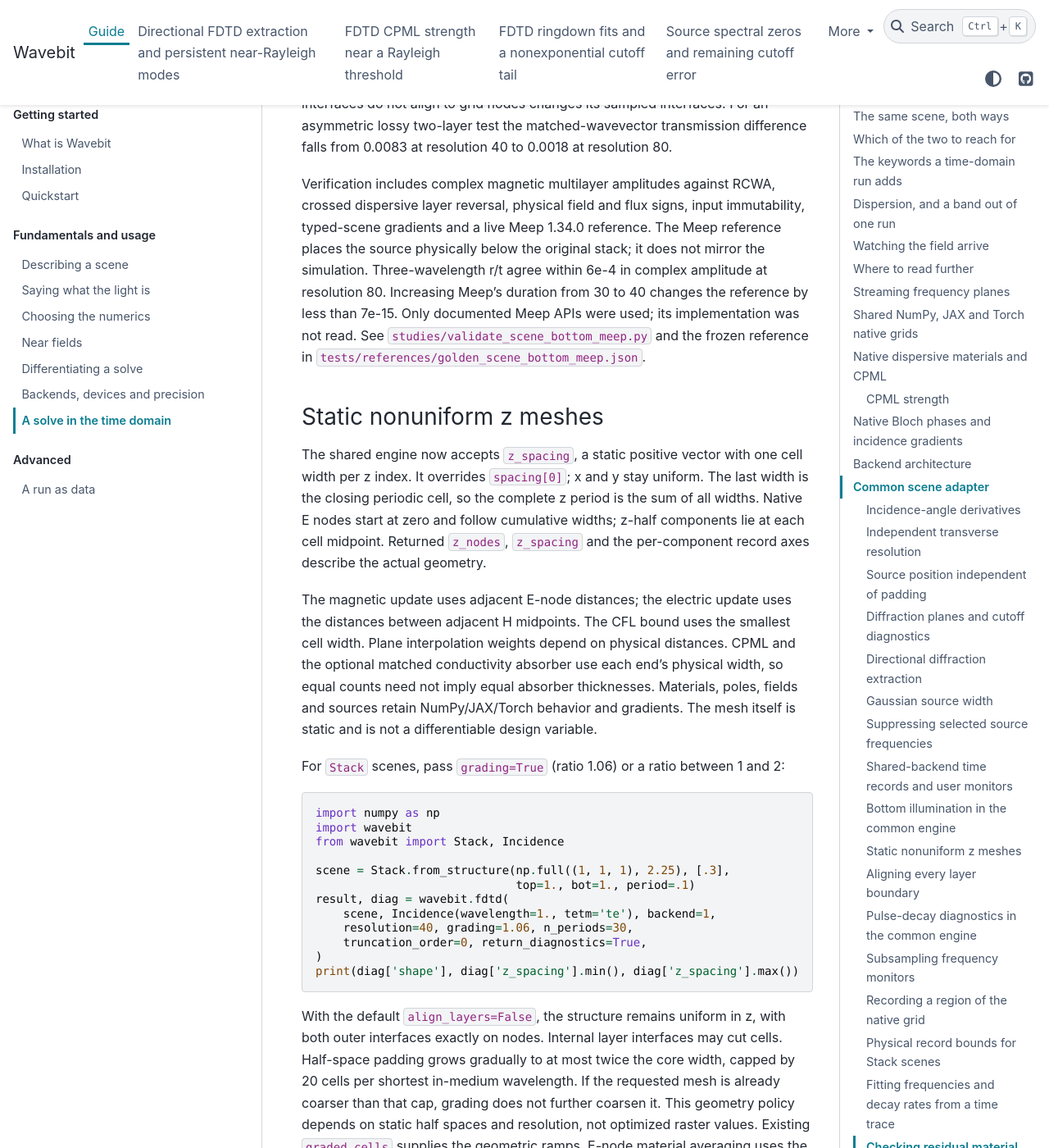
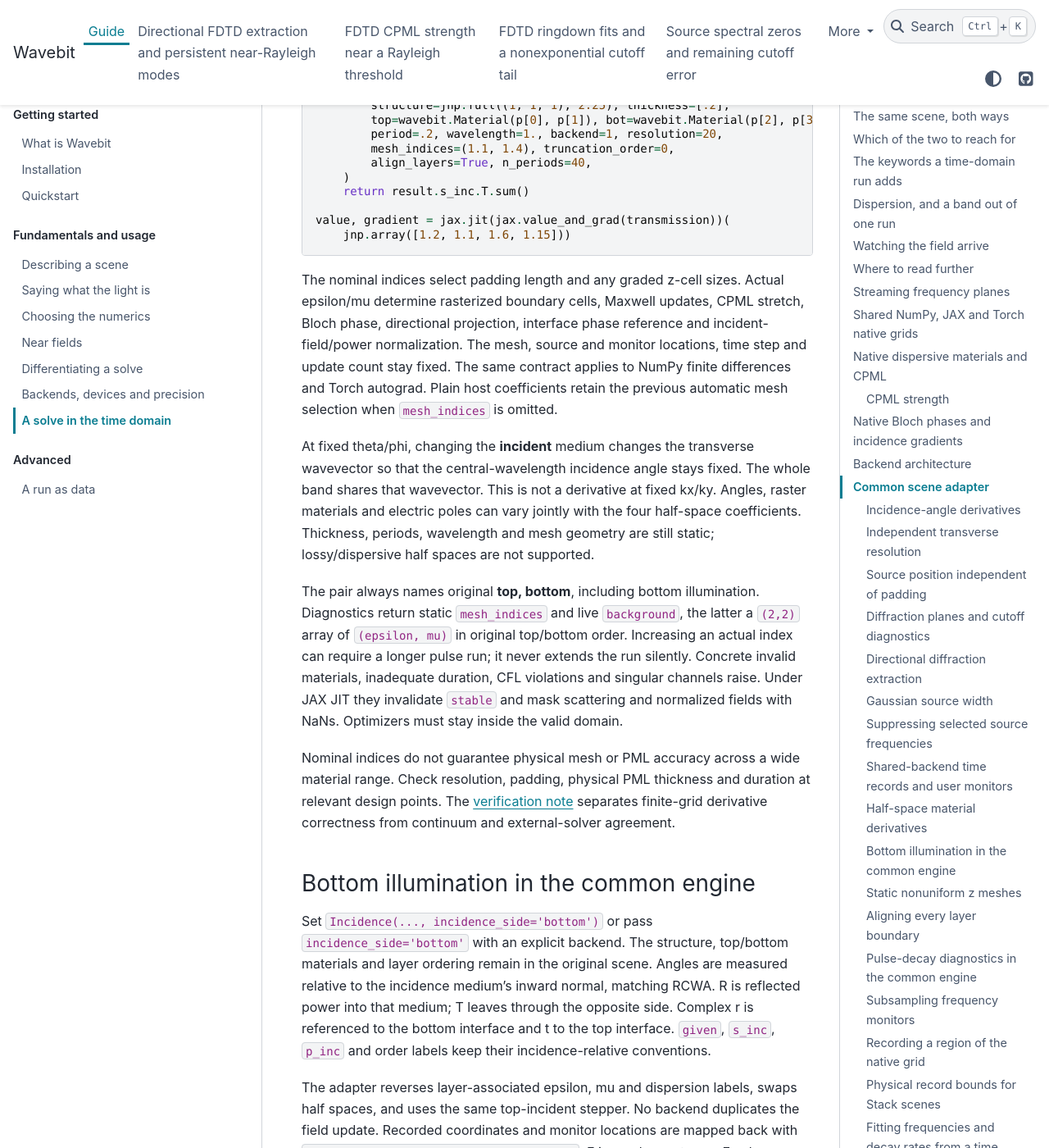
Before and after one commit to fieldalgo/wavebit, a Sphinx documentation site: the page built from docs/guide/time-domain.md, in a window 1280 px wide and 1400 px high, scrolled down 28209 px. Shown: the whole window at 82% size. Built offline with Sphinx 7.4.7 and the PyData theme 0.15.4, drawn with Linux system fonts in a browser that asks for light colours; some of the changed text lies outside the part shown.

Commit message:
feat(fdtd): differentiate half-space materials on fixed meshes
Co-authored-by: Codex <noreply@openai.com>

````diff
--- a/docs/_toc.yml
+++ b/docs/_toc.yml
@@ -29,6 +29,7 @@ subtrees:
   - file: fdtd-transverse-resolution
   - file: fdtd-scene-angles
   - file: fdtd-scene-azimuth
+  - file: fdtd-halfspace-gradients
   - file: fdtd-rayleigh
   - file: fdtd-enz
   - file: fdtd-layer-alignment
--- /dev/null
+++ b/docs/fdtd-halfspace-gradients.md
@@ -0,0 +1,148 @@
+# Half-space derivatives without changing the experiment
+
+Written: 2026-09-09
+
+Targets:
+- `wavebit/_core/scene_fdtd.py`
+- `wavebit/_core/grid_fdtd.py`
+- `wavebit/_core/fdtd.py`
+- `tests/test_fdtd_halfspace_gradients.py`
+- `tests/references/interface/meep_halfspace.py`
+- `tests/references/test_meep_halfspace.py`
+
+TL;DR: positive real top/bottom epsilon and mu now retain derivatives through
+the explicit-backend scene engine. Static nominal `mesh_indices` select
+padding and grading, while actual materials drive the complete physical and
+calibration computation, including CPML. Independent coefficient derivatives,
+same-grid finite differences, magnetic Airy refinement and public-API Meep
+perturbations check different parts of the contract.
+
+## Geometry must be selected separately
+
+Previously, converting the half-space coefficients to Python complex numbers
+cut their graphs. It also allowed the resulting refractive indices to select
+padding counts and graded cell widths. Removing just the conversions would
+leave a mesh depending on differentiated data. Detaching those values to build
+a new mesh at each evaluation would compare different discrete experiments.
+
+The [usage contract](guide/time-domain.md#half-space-material-derivatives)
+therefore requires an explicit positive static pair `mesh_indices` and a
+diffraction window whenever any exterior coefficient is an array. These
+nominal indices control only geometry. Scalar host materials retain the
+previous default mesh policy. Both nominal and actual background diagnostics
+use original top/bottom order, including bottom illumination.
+
+The derivative includes boundary-cell material averaging, Maxwell updates,
+material-dependent CPML coefficients, the incident-medium reference runs,
+directional admittance projection, interface phase references and power
+normalization. At fixed theta/phi the incident refractive index changes the
+transverse Bloch vector, preserving the central-wavelength angle. This must
+be included when comparing an oblique derivative to another solver.
+
+Duration and CFL checks use actual materials. Increasing the actual optical
+travel time can invalidate an otherwise fixed run; the solver does not silently
+add updates. Concrete invalid inputs raise. Abstract JAX violations invalidate
+`stable` and mask scattering and normalized monitor/record fields.
+Changing the outgoing index across its continuum cutoff preserves one JIT
+trace and mesh on both sides; an exactly grazing retained channel is refused
+or masked. That guard is not a convergence guarantee near the cutoff.
+
+## The absorber is part of the differentiated calculation
+
+The native API now also accepts live `pml_background` pairs. Static physical
+geometry and profile strength remain separate. For index
+`n = sqrt(epsilon*mu)`, the existing coordinate stretch has
+`sigma_max` proportional to `1/n`, so each coefficient obeys
+`d sigma / d epsilon = -sigma/(2*epsilon)` and
+`d sigma / d mu = -sigma/(2*mu)` with the other variable fixed.
+The tests independently differentiate the exponential recurrence and quotient
+for both end layers, including unequal physical thicknesses and exact interior
+identity coefficients. Values and Jacobians agree to `2e-15` on both AD
+backends. No Maxwell equation is duplicated by a backend.
+
+Native full-loop tests vary all four exterior coefficients on uniform and
+nonuniform meshes. Two finite-difference steps, `2e-5` and `1e-5`, check powers,
+recorded electric fields and final magnetic fields at `rtol=2e-6`,
+`atol=2e-9`. The CPML edge and adjacent interior coefficients still have to
+match the supplied backgrounds, with no conductivity or nonzero pole strength.
+
+The scene graph test additionally varies incidence theta and Lorentz strength
+in a crossed bottom-illuminated scene. It includes graded/aligned z geometry,
+unequal transverse sampling, a spectral source notch, independent source and
+extraction positions, complex Jones amplitudes, cropped histories, internal
+monitors and prefix convergence diagnostics. Electric and directional
+extraction both agree with steps `2e-4` and `1e-4` at `rtol=6e-5`, `atol=4e-8`.
+
+## Independent optics and an external derivative
+
+Measurements use macOS arm64 CPU, NumPy, JAX x64 and Torch float64. The planar
+case has epsilon/mu `(1.2,1.1)` above, `(1.6,1.15)` below, and `(2.25,1.12)`
+inside a thickness-0.2 film. Wavelengths are 0.98 and 1.02 at normal incidence.
+The continuum oracle uses the two-interface Airy expression with magnetic
+admittance `sqrt(epsilon/mu)`. Its four coefficient derivatives come from
+independently converged differences of that analytic expression, rather than
+from Wavebit's propagation, calibration or CPML helpers.
+
+The FDTD refinement uses resolutions 40/80, an aligned layer, period 0.05,
+physical PML thickness 1, Gaussian width 3 and duration 65. Both complex
+amplitudes and R/T are differentiated. Refinement must reduce the maximum
+value and derivative errors by more than a factor of two and leave each below
+0.005 at resolution 80.
+
+| Resolution | Maximum real-output error | Maximum Jacobian error |
+| --- | ---: | ---: |
+| 40 | 0.00495837 | 0.00525952 |
+| 80 | 0.00123219 | 0.00129845 |
+
+Each maximum includes real/imaginary r/t and R/T at both wavelengths; the
+Jacobian maximum also ranges over all four exterior coefficients. Both
+errors decrease by approximately four when the cell width is halved.
+
+Meep 1.34.0 was executed through its
+[documented public API](https://meep.readthedocs.io/en/latest/Python_User_Interface/).
+Its implementation was not read or copied. The project-owned generator runs
+one physical slab and one incident-medium reference for every parameter
+perturbation in a fixed one-dimensional cell of length 10 at resolution 80.
+PML is 1 thick, the source is at z=-3, and Ex measurement planes are at -1 and
+1.2. A width-1.2 Gaussian sine current peaks at time 6 and ends at 12.
+Homogeneous Yee dispersion de-embeds the planes to the interfaces.
+
+| External-oracle control | Maximum absolute difference |
+| --- | ---: |
+| Amplitudes, duration 50 versus 70 | 0 at stored precision |
+| Derivatives, duration 50 versus 70 | 0 at stored precision |
+| Derivatives, perturbations 1e-3 versus 5e-4 | 5.79e-8 |
+| Meep amplitudes versus continuum Airy | 0.001293 |
+| Meep derivatives versus continuum Airy | 0.001763 |
+
+Ordinary tests read the frozen reference without importing Meep. They require
+Wavebit's complex amplitudes to agree within 0.003 and its JAX Jacobian within
+0.005. Measured maximum differences are `0.000768690` in amplitude and
+`0.00250055` in the Jacobian. Each of the four external parameter directions has a maximum amplitude
+slope above 0.1, preventing an absent graph from passing these tolerances.
+These are comparisons between different grids/time steps and PML formulations,
+not an assertion that the two finite-difference algorithms are identical.
+
+Regenerate the external reference only with a separately installed Meep
+interpreter, and preserve the independent controls:
+
+```shell
+"$MEEP_PYTHON" tests/references/interface/meep_halfspace.py --output /tmp/meep-halfspace.npz
+```
+
+## Limits
+
+A finite-grid derivative can be correct while the physical answer is still
+underresolved. The nominal mesh indices do not guarantee accuracy across a
+large material range. The
+[Meep PML documentation](https://meep.readthedocs.io/en/latest/Perfectly_Matched_Layer/)
+also calls for thickness-convergence checks and separation from significant
+evanescent fields. Refine resolution, physical PML thickness, padding and
+duration where a design will be used.
+
+This extension covers positive real scalar, nondispersive exterior media.
+It does not add lossy/dispersive half spaces, geometry derivatives, arbitrary
+PML anisotropy or a derivative through changes in order count. The external
+case is planar and normally incident; it does not validate general conical
+or near-threshold derivatives. CPU differentiation and selected regressions
+do not establish GPU behavior, Torch compile support or complete solver parity.
--- a/docs/guide/time-domain.md
+++ b/docs/guide/time-domain.md
@@ -393,15 +393,17 @@ the analytic slab solution. They are not a general tensor interface averaging ru
 
 `pml_cells=N, pml_wavelength=lambda_center` adds convolutional PML at both z
 ends, using Wavebit's existing coefficient formulation evaluated at native E/H
-positions. The end layers **and one adjacent interior cell** must match the static
+positions. The end layers **and one adjacent interior cell** must match the
 `pml_background=((epsilon_top, mu_top), (epsilon_bottom, mu_bottom))` values
 (default: vacuum)
 (epsilon=mu=1), zero electric conductivity and zero oscillator strength. x/y
 remain periodic. Cannot combine this with `absorber_cells`; the latter remains
 a simpler graded damping option. Keep physical sources and measurement planes
 in the interior. Four CPML memory arrays are retained, each with the spatial
-volume shape. The CPML coefficients depend on static geometry and center
-wavelength; material/pole gradients propagate through the interior updates.
+volume shape. Geometry and center wavelength are static; the positive real
+`pml_background` pairs can retain gradients. The CPML stretch follows their
+refractive indices, so exterior-material derivatives include the absorbing
+updates. End coefficients must still match the supplied backgrounds exactly.
 
 Validation includes displacement conservation, NumPy/JAX agreement, finite
 differences for all three pole parameters, checkpoint agreement, and normal/
@@ -541,7 +543,8 @@ homogeneous propagation to move the phase reference to the interfaces. At obliqu
 incidence the transverse wavevector stays fixed across the wavelength band;
 `return_diagnostics=True` includes the corresponding angles.
 
-Geometry, half-space coefficients and wavelength are static.
+Geometry and wavelength are static. Half-space epsilon/mu can retain gradients
+with explicit `mesh_indices` and `truncation_order`, as described below.
 An explicit `resolution` is required so material optimization cannot resize the
 grid. Defaults here are `courant=.8`, `n_periods=40`, `n_pml=12`; choose a smaller
 Courant fraction when the minimum material values or pole frequencies demand it.
@@ -775,7 +778,9 @@ compare positions under spatial, PML and runtime refinement.
 The diagnostic also contains `(order_y, order_x)` arrays `order_x`, `order_y`,
 `kx`, `ky`; the latter two are fixed transverse wavevectors in radians per length
 throughout the band. Its `reflection` and `transmission` mappings describe each
-lossless half space with the following static arrays:
+lossless half space with the following arrays. Their shapes are fixed; numeric
+values follow live angles/materials, while the Boolean masks classify the
+current parameters:
 
 | Key | Shape | Meaning |
 | --- | --- | --- |
@@ -1039,6 +1044,70 @@ quadrature, and exercise plot/probe compatibility. Enabling recording leaves the
 diffraction result unchanged.
 
 
+### Half-space material derivatives
+
+With an explicit backend, `top` and `bot` accept positive real scalar
+permittivities, or `Material(epsilon, mu)` with positive real scalar
+coefficients. Array coefficients retain their graphs when both
+`mesh_indices=(n_top, n_bottom)` and `truncation_order` are explicit.
+`mesh_indices` contains **refractive indices**, while the materials continue
+to take **permittivity and permeability**. Keep that nominal pair constant
+over the optimization or finite-difference sweep.
+NumPy vector indexing can return a host scalar rather than an array; still
+provide the same explicit mesh indices and order window for every perturbed
+evaluation. Recomputing the nominal pair from each perturbation changes the
+experiment being compared.
+
+```python
+import jax
+import jax.numpy as jnp
+import wavebit
+
+jax.config.update('jax_enable_x64', True)
+
+def transmission(p):
+    result = wavebit.fdtd(
+        structure=jnp.full((1, 1, 1), 2.25), thickness=[.2],
+        top=wavebit.Material(p[0], p[1]), bot=wavebit.Material(p[2], p[3]),
+        period=.2, wavelength=1., backend=1, resolution=20,
+        mesh_indices=(1.1, 1.4), truncation_order=0,
+        align_layers=True, n_periods=40,
+    )
+    return result.s_inc.T.sum()
+
+value, gradient = jax.jit(jax.value_and_grad(transmission))(
+    jnp.array([1.2, 1.1, 1.6, 1.15]))
+```
+
+The nominal indices select padding length and any graded z-cell sizes.
+Actual epsilon/mu determine rasterized boundary cells, Maxwell updates,
+CPML stretch, Bloch phase, directional projection, interface phase reference
+and incident-field/power normalization. The mesh, source and monitor locations,
+time step and update count stay fixed. The same contract applies to NumPy
+finite differences and Torch autograd. Plain host coefficients retain the
+previous automatic mesh selection when `mesh_indices` is omitted.
+
+At fixed theta/phi, changing the **incident** medium changes the transverse
+wavevector so that the central-wavelength incidence angle stays fixed. The
+whole band shares that wavevector. This is not a derivative at fixed kx/ky.
+Angles, raster materials and electric poles can vary jointly with the four
+half-space coefficients. Thickness, periods, wavelength and mesh geometry
+are still static; lossy/dispersive half spaces are not supported.
+
+The pair always names original **top, bottom**, including bottom illumination.
+Diagnostics return static `mesh_indices` and live `background`, the latter a
+`(2,2)` array of `(epsilon, mu)` in original top/bottom order. Increasing an
+actual index can require a longer pulse run; it never extends the run silently.
+Concrete invalid materials, inadequate duration, CFL violations and singular
+channels raise. Under JAX JIT they invalidate `stable` and mask scattering and
+normalized fields with NaNs. Optimizers must stay inside the valid domain.
+
+Nominal indices do not guarantee physical mesh or PML accuracy across a wide
+material range. Check resolution, padding, physical PML thickness and duration
+at relevant design points. The [verification note](../fdtd-halfspace-gradients.md)
+separates finite-grid derivative correctness from continuum and external-solver
+agreement.
+
 ### Bottom illumination in the common engine
 
 Set `Incidence(..., incidence_side='bottom')` or pass `incidence_side='bottom'`
@@ -1117,7 +1186,8 @@ both outer interfaces exactly on nodes. Internal layer interfaces may cut cells.
 Half-space padding grows gradually to at most twice the core width, capped by
 20 cells per shortest in-medium wavelength. If the requested mesh is already
 coarser than that cap, grading does not further coarsen it. This geometry policy
-depends on static half spaces and resolution, not optimized raster values.
+depends on resolution and static nominal `mesh_indices` (actual host half-space
+indices when omitted), not optimized raster or half-space values.
 Existing `graded_cells` supplies the geometric ramps. E-node material averaging
 uses the actual asymmetric dual-cell bounds; half-node values use primal cells.
 
````
Also changed, not shown: docs/README.md (+1 -0 lines), docs/fdtd-alpha.md (+6 -1 lines), docs/fdtd-scene-angles.md (+3 -2 lines), docs/fdtd-scene-azimuth.md (+5 -3 lines), 11 other files.
